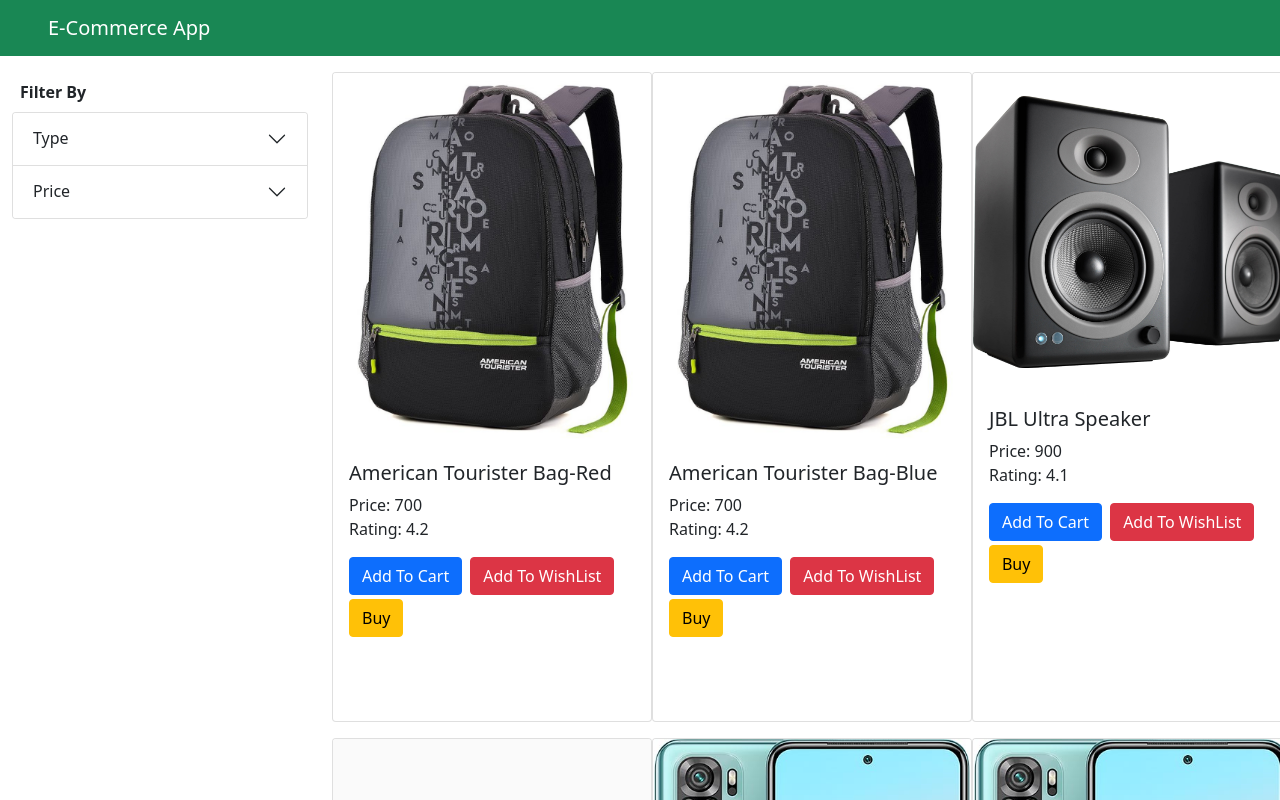
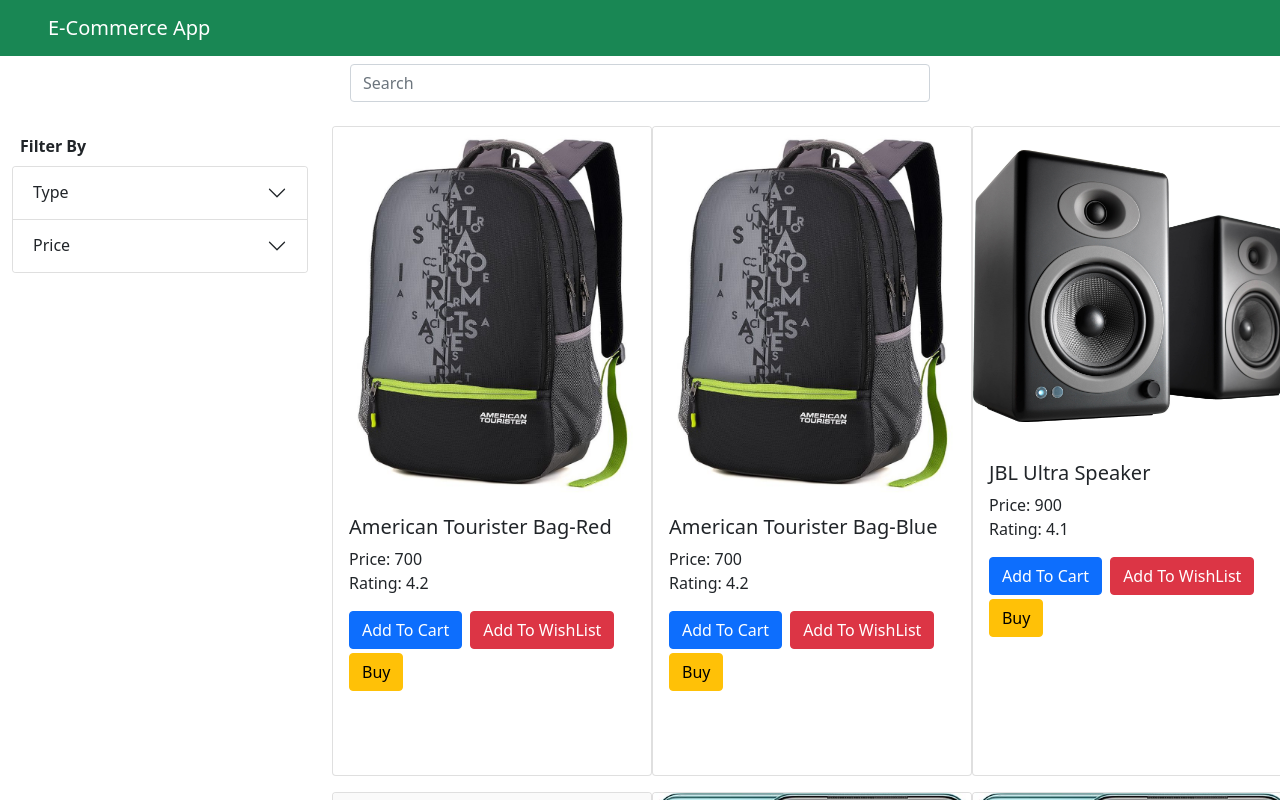
Before and after one commit to midhunkr/ecommerceapp, a React (Create React App) app: page /products in a window 1280 px wide. Shown: the top 800 px of the page. Built offline with nearby package versions, Linux system fonts and the light colour scheme.

Commit message:
search bar&logic

```diff
--- /dev/null
+++ b/src/Components/SearchBar.js
@@ -0,0 +1,20 @@
+import { useRef } from "react";
+import { Container, Form } from "react-bootstrap";
+
+export default function SearchBar(props) {
+    const searchFunction = props.searchFunction;
+    const searchKeyRef = useRef();
+    const search = () => {
+        console.log(`search key ${searchKeyRef.current.value}`);
+        searchFunction(searchKeyRef.current.value)
+    }
+    return (
+
+        <Container className=" m-2 w-50" >
+            <Form>
+                <Form.Control type="text" placeholder="Search" onChange={search} ref={searchKeyRef} />
+            </Form>
+        </Container>
+
+    )
+}
--- a/src/Pages/Payment/Payment.js
+++ b/src/Pages/Payment/Payment.js
@@ -1,6 +1,7 @@
 
 import { useContext } from "react";
 import { Container, Form, FormLabel, Table, Row, Col, Button } from "react-bootstrap";
+import { useHistory } from "react-router";
 import AddCard from "../../Components/AddCard";
 import PaymentCardContex from "../../Context/cardContext";
 import CartContext from "../../Context/cartContext";
@@ -11,11 +12,14 @@
     const cardContext = useContext(PaymentCardContex);
     const cartContext=useContext(CartContext);
     const orderContext=useContext(OrderContext);
+    const history=useHistory();
     const moveToOrders = () => {
         orderContext.addItems(props.products)
         if(!notFromCart){
             cartContext.clearCart()
         }
+        history.push('/orders')
+
 
     }
     return (
--- a/src/Pages/Products/Products.js
+++ b/src/Pages/Products/Products.js
@@ -5,6 +5,7 @@
 import ProductCard from "../../Components/ProductCard";
 import { productData } from "../../Data/products.js"
 import { useState } from "react";
+import SearchBar from "../../Components/SearchBar";
 export default function ProductPage() {
     const [data, setNewData] = useState(productData)
     const [isLoading, setIsLoading] = useState(false)
@@ -15,13 +16,18 @@
             return productData.filter((item) => item.category.includes(type))
         })
     }
+    function searchProduct(searchKey) {
+        setNewData((previous) => {
+            return productData.filter((item) => item.name.includes(searchKey));
+        })
+    }
     function applyPriceFilter(range) {
         console.log(`function triggered ${range}`);
         if (range == 'high-low') {
             console.log(`inside ${range}`);
 
             const dataNew = productData;
-            const newItemData =dataNew.sort((item1, item2) => item2.price - item1.price)
+            const newItemData = dataNew.sort((item1, item2) => item2.price - item1.price)
             setNewData(newItemData)
 
         }
@@ -39,6 +45,12 @@
         <>
 
             <Container fluid>
+                <Row >
+                    <Container className="d-flex justify-content-center" fluid>
+                        <SearchBar searchFunction={searchProduct}></SearchBar>
+                    </Container>
+
+                </Row>
                 <Row>
                     <Col md={3} >
                         <Row className="mt-3">
@@ -72,6 +84,7 @@
                         </Row>
                     </Col>
                     <Col md={9}>
+
                         {isLoading ? <div>Loading</div> : <Row md={3}>
                             {data.map((item) => (
                                 <Col>
```
